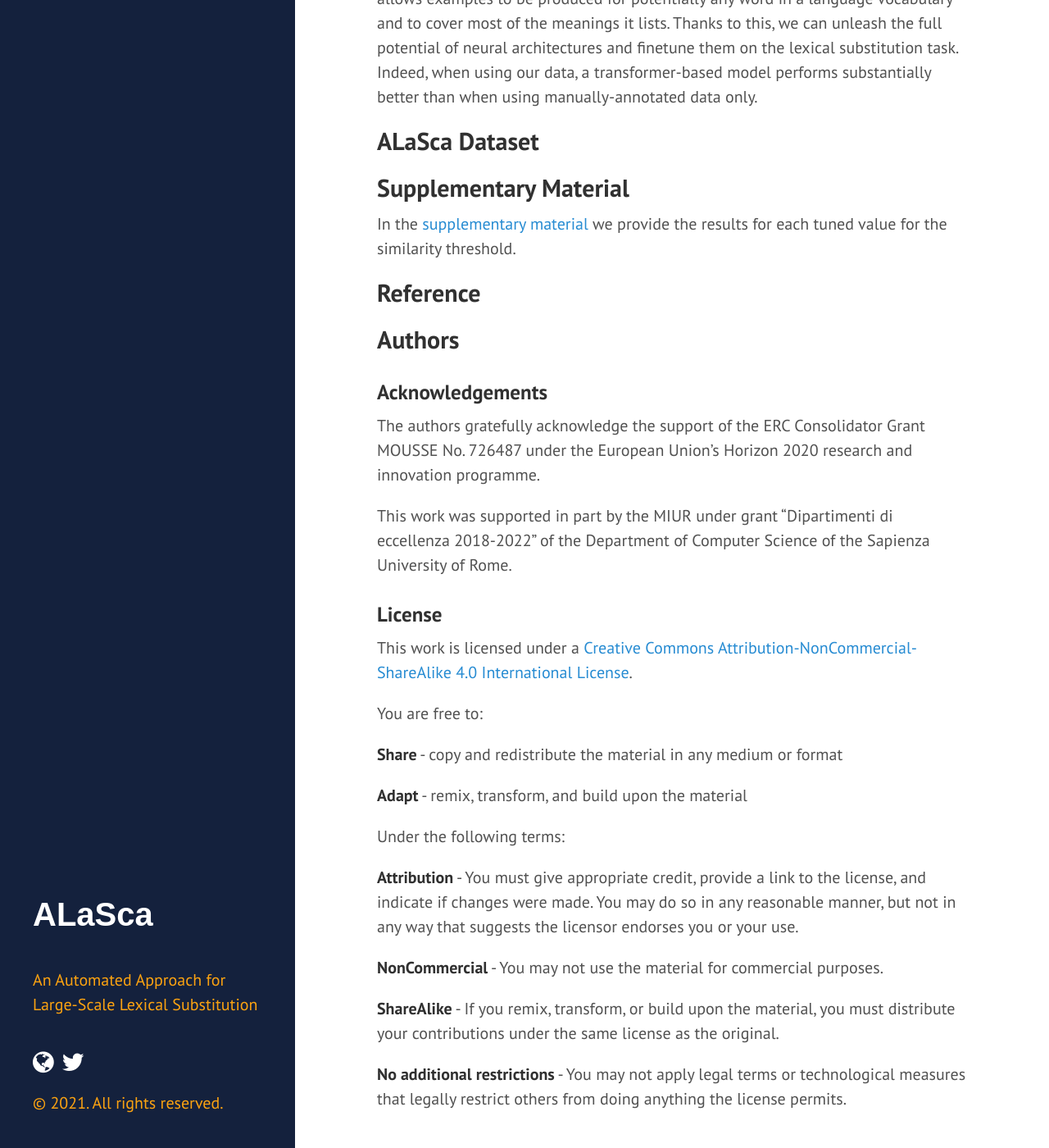
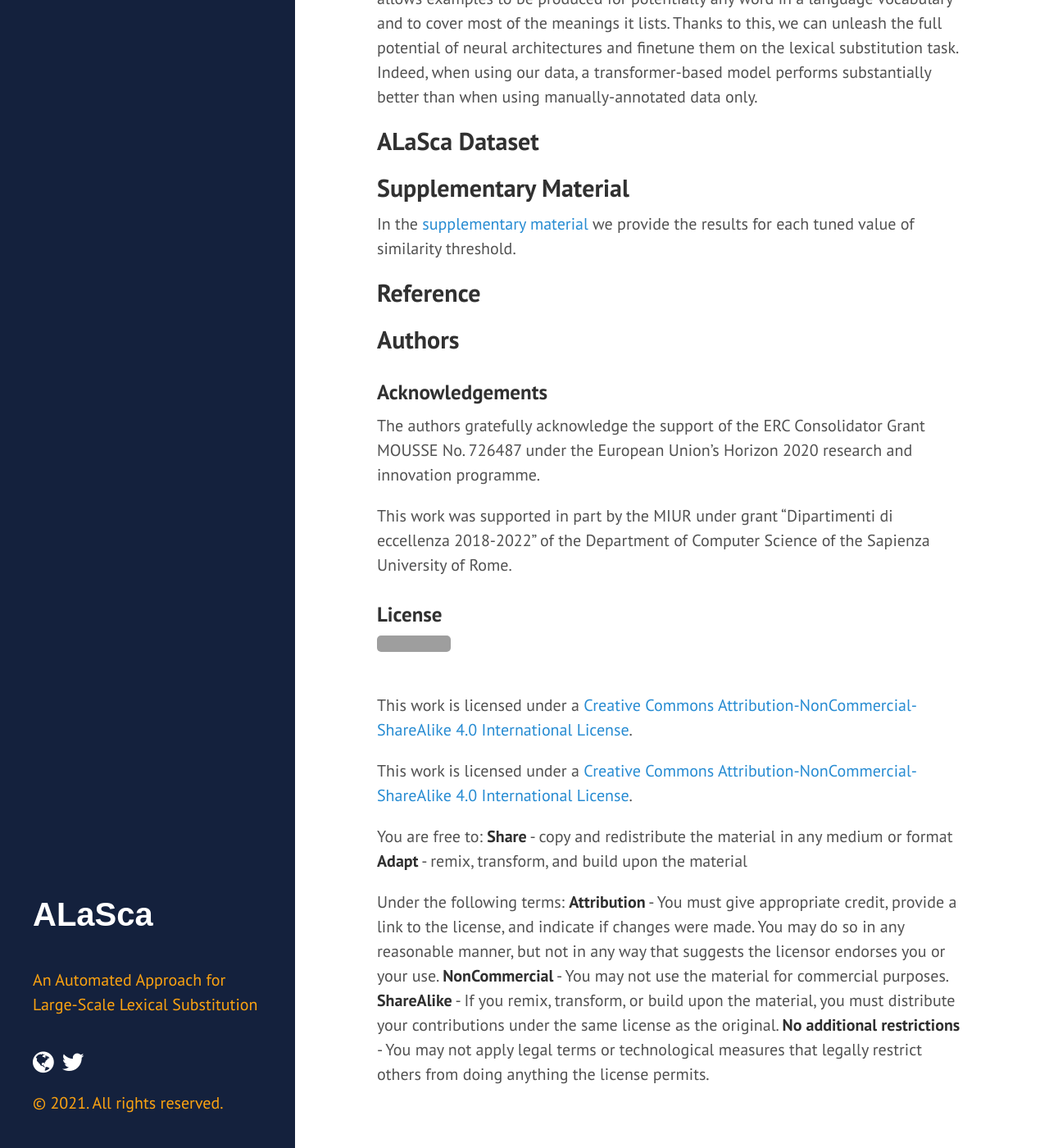
Before and after one commit to caterinaLacerra/ALaSca, a Jekyll site: the page built from docs/_posts/2021-05-24-datasets.md, in a window 1280 px wide and 1400 px high, scrolled down 615 px. Shown: the whole window at 82% size. Built offline with Jekyll 4.4.1, drawn with Linux system fonts in a browser that asks for light colours; grey boxes are pictures that could not be loaded.

Commit message:
Update 2021-05-24-datasets.md

```diff
--- a/docs/_posts/2021-05-24-datasets.md
+++ b/docs/_posts/2021-05-24-datasets.md
@@ -9,7 +9,7 @@ The lexical substitution task aims at finding suitable replacements for words in
 ## ALaSca Dataset
 
 ## Supplementary Material
-In the [supplementary material](https://github.com/caterinaLacerra/alasca/blob/main/docs/assets/supplementary_alasca.pdf) we provide the results for each tuned value for the similarity threshold.
+In the [supplementary material](https://github.com/caterinaLacerra/alasca/blob/main/docs/assets/supplementary_alasca.pdf) we provide the results for each tuned value of similarity threshold.
 
 
 ## Reference
@@ -22,20 +22,16 @@ The authors gratefully acknowledge the support of the ERC Consolidator Grant MOU
 This work was supported in part by the MIUR under grant “Dipartimenti di eccellenza 2018-2022” of the Department of Computer Science of the Sapienza University of Rome.
 
 ### License
+<a rel="license" href="http://creativecommons.org/licenses/by-nc-sa/4.0/"><img alt="Creative Commons License" style="border-width:0" src="https://i.creativecommons.org/l/by-nc-sa/4.0/88x31.png" /></a><br />This work is licensed under a <a rel="license" href="http://creativecommons.org/licenses/by-nc-sa/4.0/">Creative Commons Attribution-NonCommercial-ShareAlike 4.0 International License</a>.
+
 This work is licensed under a [Creative Commons Attribution-NonCommercial-ShareAlike 4.0 International License](https://creativecommons.org/licenses/by-nc-sa/4.0/).
 
 You are free to:
-
 **Share** - copy and redistribute the material in any medium or format
-
 **Adapt** - remix, transform, and build upon the material
 
 Under the following terms:
-
 **Attribution** - You must give appropriate credit, provide a link to the license, and indicate if changes were made. You may do so in any reasonable manner, but not in any way that suggests the licensor endorses you or your use.
-
 **NonCommercial** - You may not use the material for commercial purposes.
-
 **ShareAlike** - If you remix, transform, or build upon the material, you must distribute your contributions under the same license as the original.
-
 **No additional restrictions** - You may not apply legal terms or technological measures that legally restrict others from doing anything the license permits.
```
